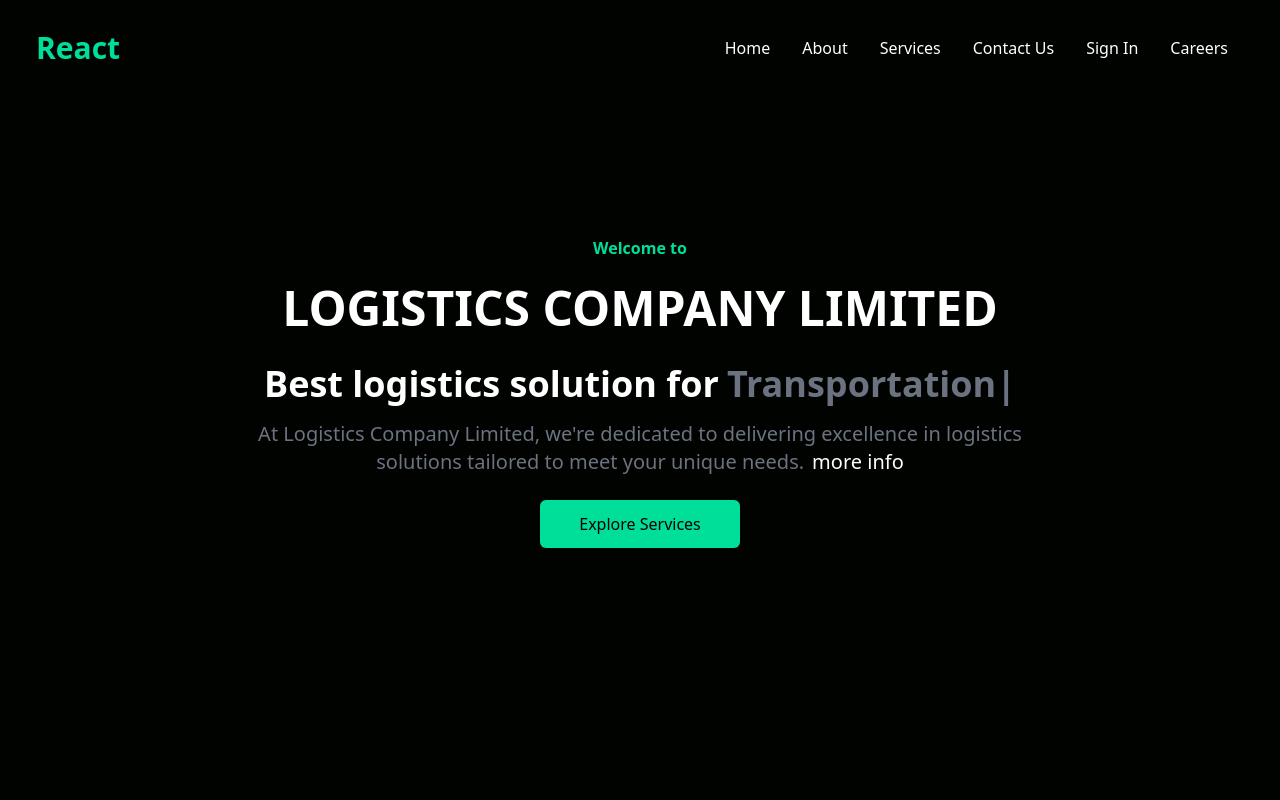
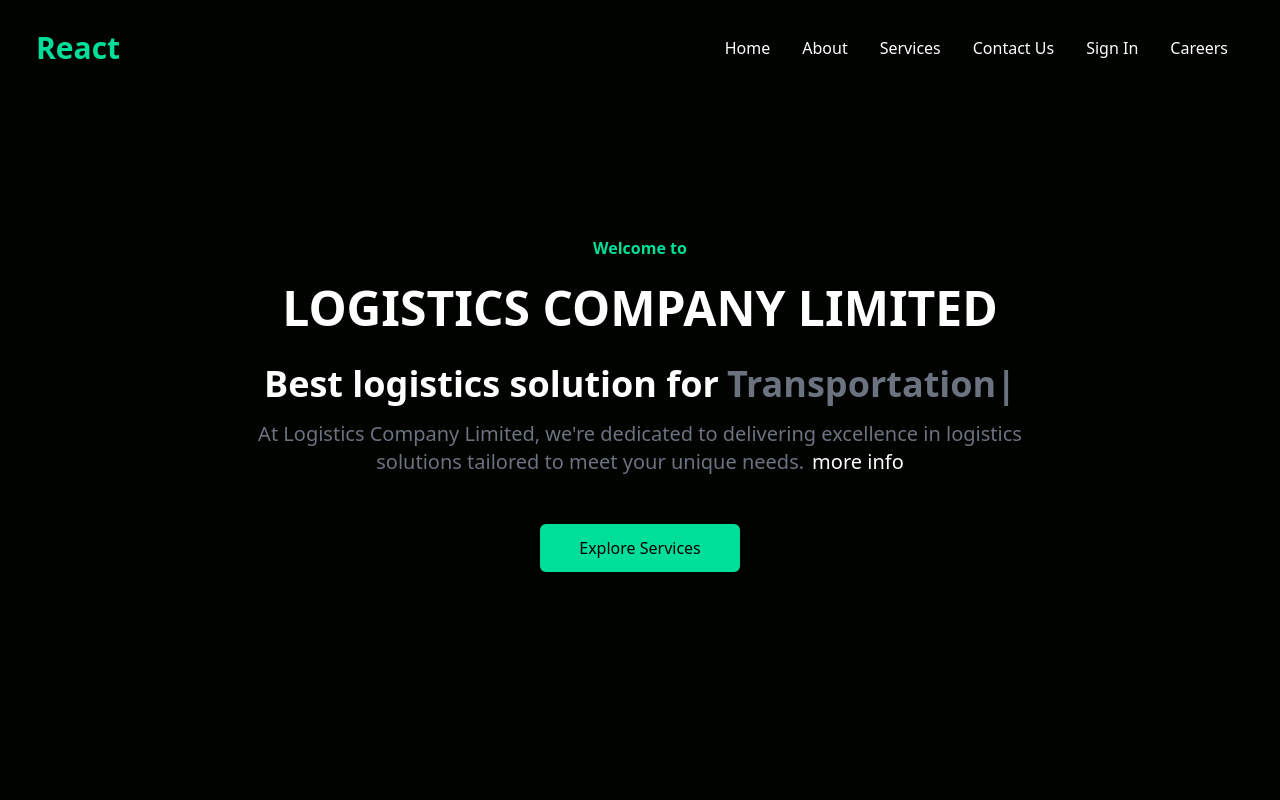
Before and after one commit to okolosiokaro/logistics, a React (Create React App) app: page / in a window 1280 px wide. Shown: the top 800 px of the page. Built offline with nearby package versions, Linux system fonts and the light colour scheme.

Commit message:
added margin top

```diff
--- a/src/components/Hero.jsx
+++ b/src/components/Hero.jsx
@@ -22,7 +22,7 @@ const Hero = () => {
        <p className='md:text-xl text-sm text-gray-500'>At Logistics Company Limited, we're dedicated to delivering excellence in logistics solutions tailored to meet your unique needs.
       <ToggleInformation defaultVisible={false} information="Whether you're a small business or a large corporation, our comprehensive services ensure seamless transportation and supply chain management from start to finish." /></p>
 
-      <button className='bg-[#00df9a] w-[200px] rounded-md font-medium my-6 mx-auto px-6 py-3 text-black text-bold'>Explore Services</button>
+      <button className='bg-[#00df9a] w-[200px] rounded-md font-medium mt-12 mx-auto px-6 py-3 text-black text-bold'>Explore Services</button>
       </div>
       <Services />
     </div>
```
